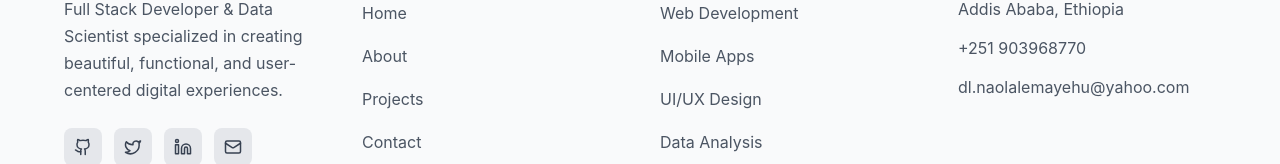
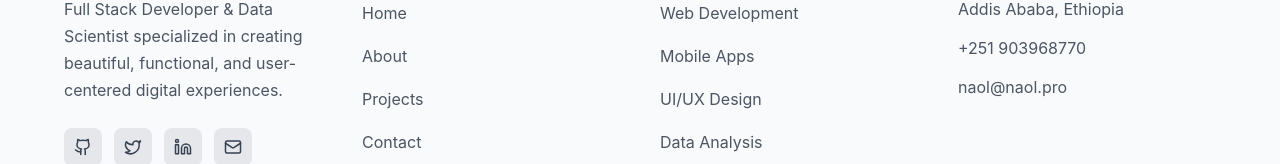
Before and after one commit to LiypMC/my-portfolio, a React (Create React App) app: page /contact in a window 1280 px wide. Shown: the part 1058-1222 px from the top of the page. Built offline with nearby package versions, Linux system fonts and the light colour scheme.

Commit message:
just a minor update to the footer and contact pages

```diff
--- a/src/components/Contact.js
+++ b/src/components/Contact.js
@@ -402,7 +402,7 @@ const Contact = () => {
                       <div>
                         <h4 className="font-semibold text-lg">Email</h4>
                         <a
-                          href="mailto:dl.naolalemayehu@yahoo.com"
+                          href="mailto:naol@naol.pro"
                           className="opacity-90 hover:opacity-100 transition-opacity flex items-center"
                         >
                           dl.naolalemayehu@yahoo.com
--- a/src/components/Footer.js
+++ b/src/components/Footer.js
@@ -12,7 +12,7 @@ const Footer = () => {
     { icon: <Github size={18} />, url: 'https://github.com/yourusername', name: 'GitHub' },
     { icon: <Twitter size={18} />, url: 'https://twitter.com/yourusername', name: 'Twitter' },
     { icon: <Linkedin size={18} />, url: 'https://linkedin.com/in/yourusername', name: 'LinkedIn' },
-    { icon: <Mail size={18} />, url: 'mailto:dl.naol@naol.pro', name: 'Email' },
+    { icon: <Mail size={18} />, url: 'mailto:naol@naol.pro', name: 'Email' },
   ];
 
   // Update year if needed
@@ -145,7 +145,7 @@ const Footer = () => {
                 +251 903968770
               </p>
               <p className={`${isDarkMode ? 'text-gray-400' : 'text-gray-600'}`}>
-                dl.naolalemayehu@yahoo.com
+                naol@naol.pro
               </p>
             </div>
           </motion.div>
```
